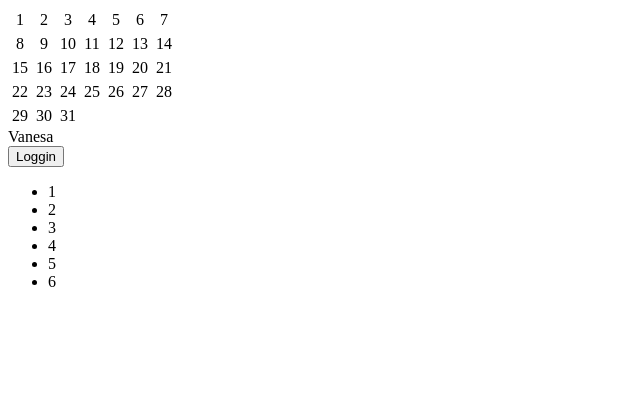
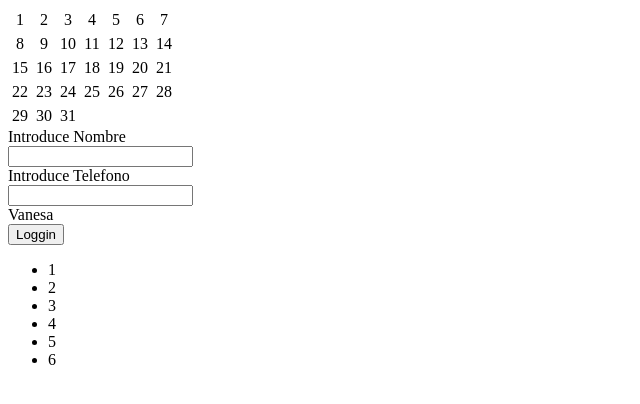
Before and after one commit to vanessaAraque/Curso-Angular-17, an Angular app in the folder my-app/: page / in a window 1280 px wide. Shown: the top 404 px of the page, without its empty margins (0-640 px from the left). Built offline with nearby package versions, Linux system fonts and the light colour scheme.

Commit message:
Añadir Input en el código

```diff
--- a/my-app/src/app/app.component.html
+++ b/my-app/src/app/app.component.html
@@ -1,4 +1,6 @@
 <app-calendar></app-calendar>
+
+<app-form></app-form>
 
 <div>{{name}}</div>
 
--- a/my-app/src/app/app.component.ts
+++ b/my-app/src/app/app.component.ts
@@ -1,11 +1,12 @@
 import { Component } from '@angular/core';
 import { RouterOutlet } from '@angular/router';
 import { CalendarComponent } from './calendar/calendar/calendar.component';
+import { FormComponent } from './controls/form/form.component';
 
 @Component({
   selector: 'app-root',
   standalone: true,
-  imports:[CalendarComponent],
+  imports:[CalendarComponent,AppComponent,FormComponent],
   templateUrl: './app.component.html',
 })
 export class AppComponent {
--- a/my-app/src/app/calendar/calendar/calendar.component.ts
+++ b/my-app/src/app/calendar/calendar/calendar.component.ts
@@ -26,7 +26,7 @@ export class CalendarComponent {
     )
     if(node){
       const {day} = node.dataset
-      console.log(node)
+      console.log(day)
     }
   }
 }
--- /dev/null
+++ b/my-app/src/app/controls/form/form.component.html
@@ -0,0 +1,4 @@
+<form>
+    <app-input id="Name" text="Introduce Nombre"></app-input>
+    <app-input id="Phone" text="Introduce Telefono"></app-input>
+</form>
--- /dev/null
+++ b/my-app/src/app/controls/input/input.component.css
@@ -0,0 +1,5 @@
+:host{
+    display: flex;
+    flex-direction: column;
+    width: fit-content;
+}
--- /dev/null
+++ b/my-app/src/app/controls/input/input.component.html
@@ -0,0 +1,2 @@
+<label for={{id}}>{{text}}</label>
+<input id={{id}}/>
```
Also changed, not shown: my-app/src/app/controls/form/form.component.ts (added, +13 -0 lines), my-app/src/app/controls/input/input.component.ts (added, +14 -0 lines), my-app/src/app/controls/form/form.component.css (added), 2 other files (tests, documents, lock files or other folders).
